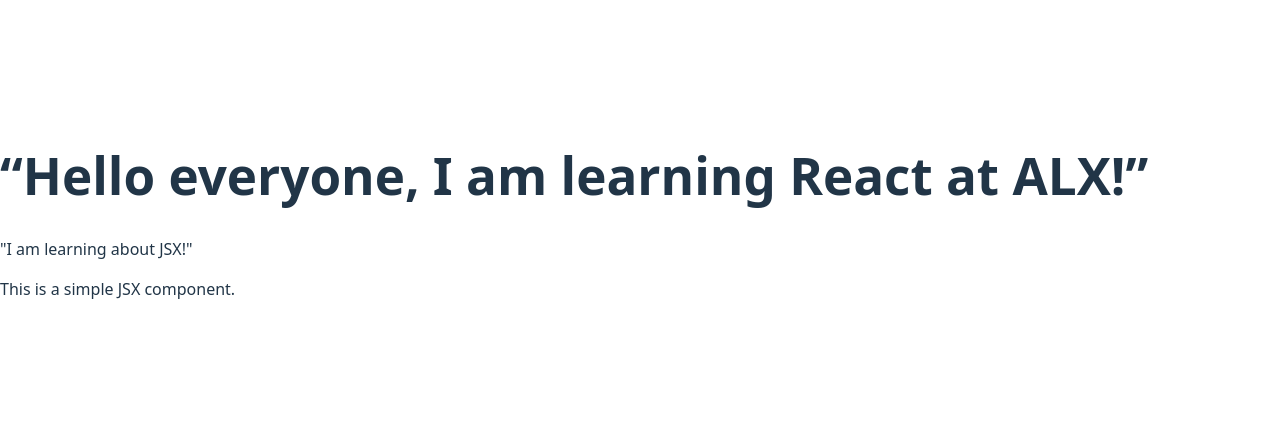
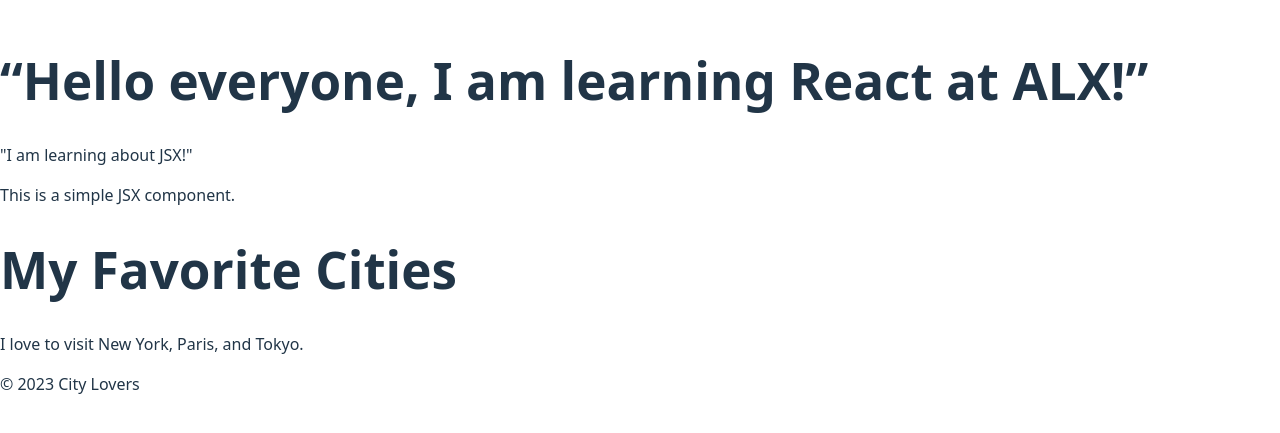
Before and after one commit to KateyKwesi/alx-fe-reactjs, a React (Vite) app in the folder alx-react-app/: page / in a window 1280 px wide. Shown: the part 185-618 px from the top of the page. Built offline with nearby package versions, Linux system fonts and the light colour scheme.

Commit message:
initial commit

```diff
--- a/alx-react-app/src/App.jsx
+++ b/alx-react-app/src/App.jsx
@@ -1,8 +1,15 @@
+import Header from "./components/Header";
 import WelcomeMessage from "./components/WelcomeMessage";
+import { Main } from "./components/MainContent";
+import { Footer } from "./components/Footer";
+
 function App() {
   return (
     <>
       <WelcomeMessage />
+      <Header />
+      <Main />
+      <Footer />
     </>
   );
 }
--- /dev/null
+++ b/alx-react-app/src/components/Footer.jsx
@@ -0,0 +1,5 @@
+export const Footer = () => (
+  <footer>
+    <p>© 2023 City Lovers</p>
+  </footer>
+);
--- /dev/null
+++ b/alx-react-app/src/components/Header.jsx
@@ -0,0 +1,7 @@
+const Header = () => (
+  <header>
+    <h1>My Favorite Cities</h1>
+  </header>
+);
+
+export default Header;
--- /dev/null
+++ b/alx-react-app/src/components/MainContent.jsx
@@ -0,0 +1,5 @@
+export const Main = () => (
+  <main>
+    <p>I love to visit New York, Paris, and Tokyo.</p>
+  </main>
+);
```
